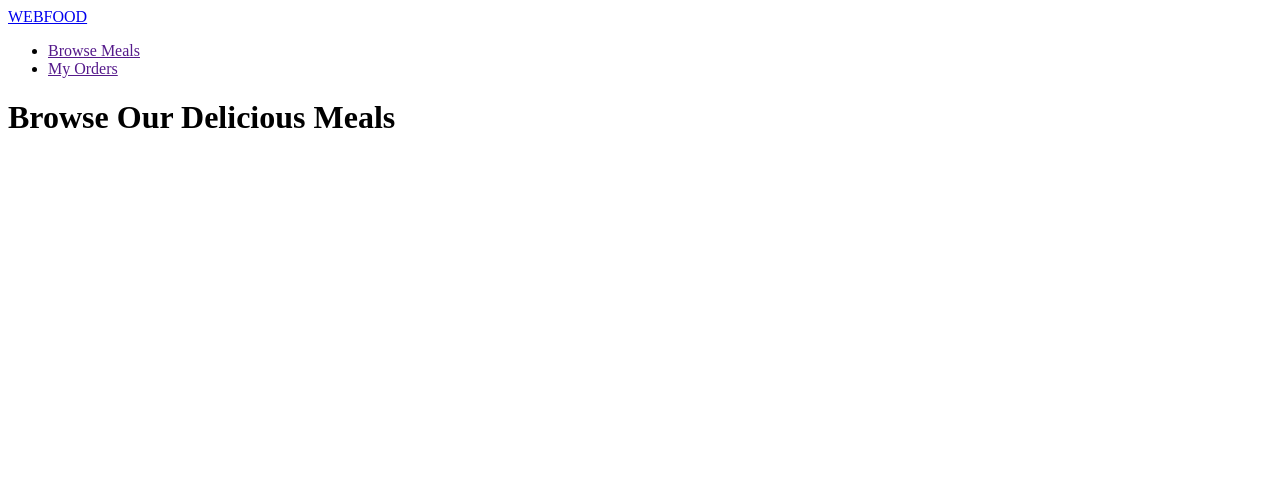
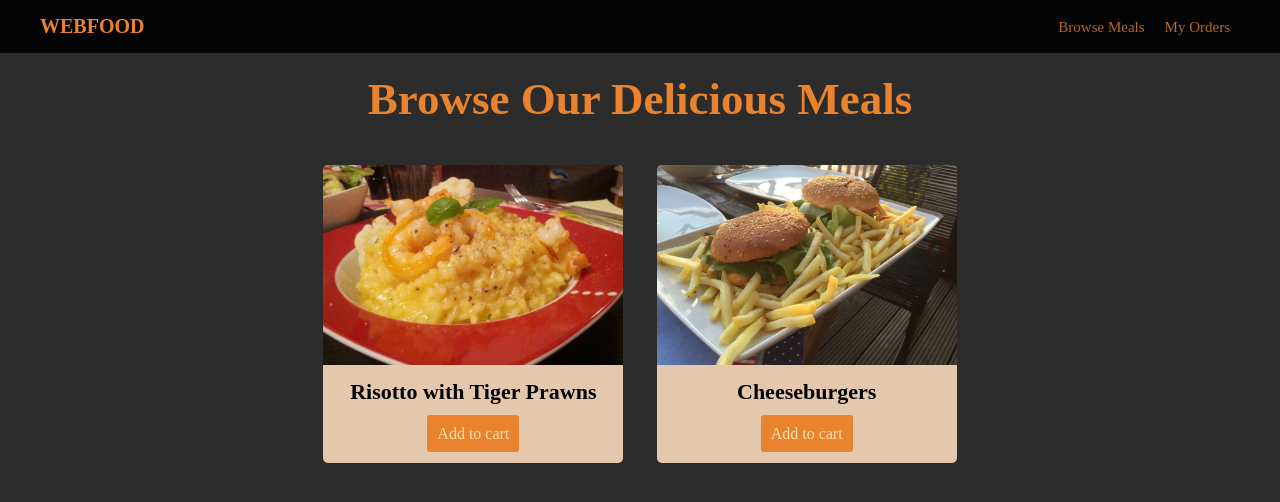
Before and after one commit to martinOkine/webfood, a plain HTML site: page index.html in a window 1280 px wide. Drawn offline with Linux system fonts and the light colour scheme.

Commit message:
finished page structure

```diff
--- a/index.html
+++ b/index.html
@@ -1,14 +1,14 @@
 <!DOCTYPE html>
 <html lang="en">
   <head>
-    <meta charset="UTF-8">
-    <link rel="stylesheet" href="/shared.css">
-    <link rel="stylesheet" href="/styles.css">
+    <meta charset="UTF-8" />
+    <link rel="stylesheet" href="/shared.css" />
+    <link rel="stylesheet" href="/styles.css" />
     <title>WEBFOOD</title>
   </head>
   <body>
     <header>
-        <div><a href="pageLogo">WEBFOOD</a></div>
+      <div id="page-logo"><a href="/index.html">WEBFOOD</a></div>
       <nav>
         <ul>
           <li><a href="">Browse Meals</a></li>
@@ -18,6 +18,24 @@
     </header>
     <main>
       <h1>Browse Our Delicious Meals</h1>
+      <section id="hero">
+        <ul>
+          <li>
+            <article>
+              <img src="/images/risotto.jpg" alt="risotto with tiger prawns" />
+              <h2>Risotto with Tiger Prawns</h2>
+              <a href="">Add to cart</a>
+            </article>
+          </li>
+          <li>
+            <article>
+              <img src="/images/cheeseburgers.jpg" alt=" cheese burger" />
+              <h2>Cheeseburgers</h2>
+              <a href="">Add to cart</a>
+            </article>
+          </li>
+        </ul>
+      </section>
     </main>
   </body>
 </html>
--- a/shared.css
+++ b/shared.css
@@ -0,0 +1,41 @@
+header {
+  background-color: rgb(5, 4, 4);
+  display: flex;
+  align-items: center;
+  justify-content: space-between;
+  padding: 15px 40px;
+  width: 100%;
+  top: 0;
+  left: 0;
+  position: static;
+  box-sizing: border-box;
+}
+
+#page-logo a {
+  text-decoration: none;
+  font-size: 20px;
+  font-weight: bold;
+  color: rgb(233, 131, 45);
+}
+
+ul {
+  padding: 0;
+  margin: 0;
+  list-style: none;
+}
+
+header ul {
+  display: flex;
+  align-items: center;
+  justify-content: space-between;
+}
+
+header li {
+  padding: 0 10px;
+}
+
+header a {
+  font-size: 15px;
+  text-decoration: none;
+  color: rgb(177, 104, 44);
+}
--- a/styles.css
+++ b/styles.css
@@ -0,0 +1,51 @@
+body {
+  background-color: rgb(44, 44, 44);
+  text-align: center;
+  margin: 0;
+}
+
+main h1 {
+  margin: 0 auto 0 auto;
+}
+
+main h1 {
+  font-size: 45px;
+  margin: 20px auto 40px 0;
+  font-weight: bold;
+  color: rgb(233, 131, 45);
+}
+
+#hero ul {
+  width: 700px;
+  margin: 0 auto 0 auto;
+  display: flex;
+  justify-content: space-evenly;
+}
+
+#hero li {
+  background-color: rgb(228, 200, 173);
+  border-radius: 5px;
+  box-shadow: 2px 2px rgb(44, 44, 44);
+  overflow: hidden;
+  font-size: 16px;
+  padding-bottom: 20px;
+}
+
+#hero li img {
+  width: 300px;
+  height: 200px;
+  object-fit: cover;
+}
+
+#hero li h2 {
+  margin: 10px 0 20px 0;
+  font-size: 22px;
+}
+
+#hero li a {
+  text-decoration: none;
+  background-color: rgb(233, 131, 45);
+  padding: 10px;
+  border-radius: 3px;
+  color: rgb(253, 226, 178);
+}
```
Lines whose indentation alone changed are shown as unchanged.
